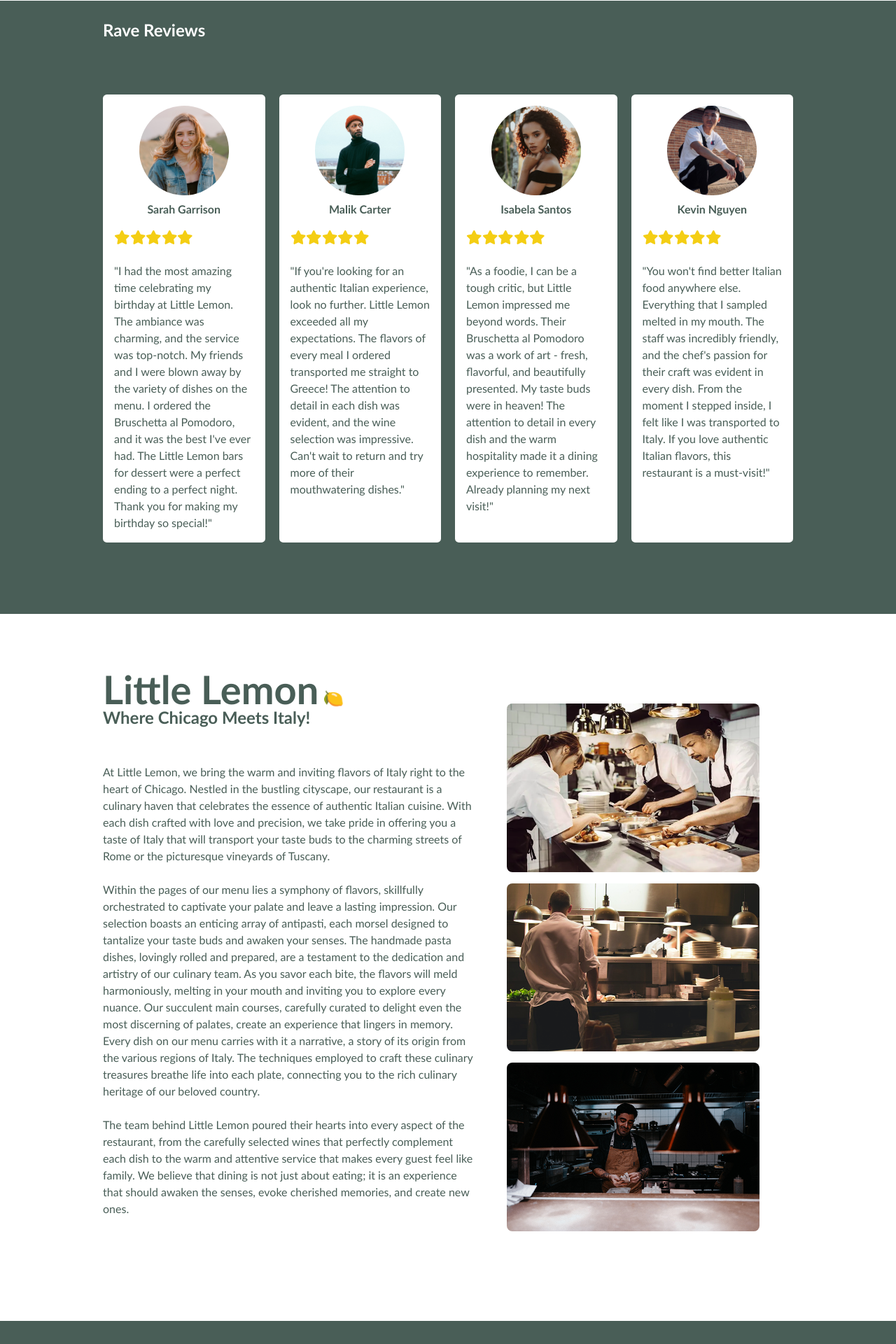
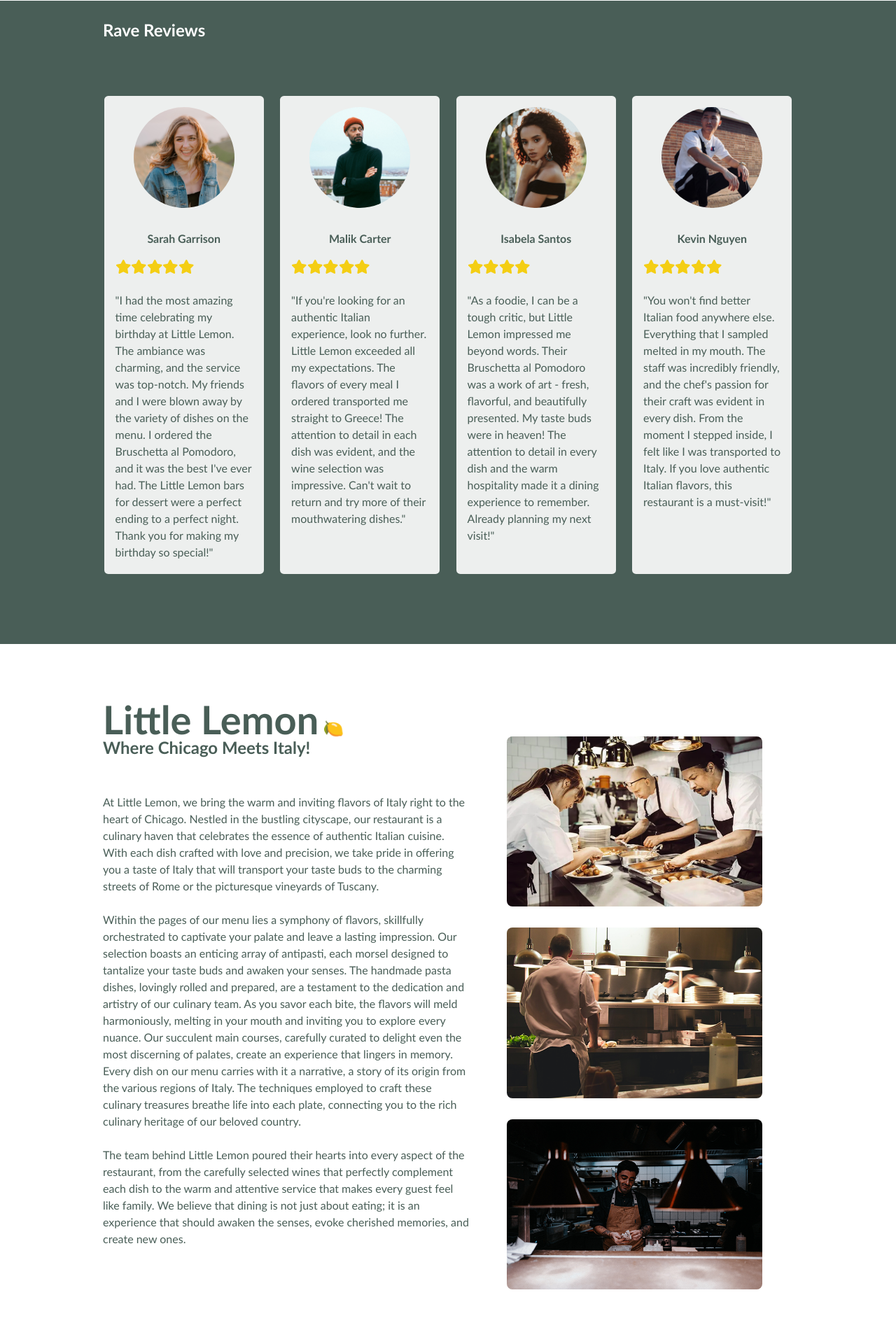
Before and after one commit to jonathanschimpf/front-end-capstone-meta-x-coursera, a React (Create React App) app: page / in a window 1280 px wide. Shown: the part 1560-3480 px from the top of the page at 70% size. Built offline with nearby package versions, Linux system fonts and the light colour scheme; a web font is replaced by a local one.

Commit message:
style adjustments

```diff
--- a/src/components/pages/Home/AboutUs.css
+++ b/src/components/pages/Home/AboutUs.css
@@ -15,6 +15,50 @@
     margin: 1.5em 0;
   }
 
+  .about-us-image-div1 img.about-us-image-team1 {
+    transition-duration: 4s; /* vendorless fallback */
+    -o-transition-duration: 4s; /* opera */
+    -ms-transition-duration: 4s; /* IE 10 */
+    -moz-transition-duration: 4s; /* Firefox */
+    -webkit-duration: 4s; /*safari and chrome */
+  }
+  .about-us-image-div2 img.about-us-image-team2 {
+    transition-duration: 4s; /* vendorless fallback */
+    -o-transition-duration: 4s; /* opera */
+    -ms-transition-duration: 4s; /* IE 10 */
+    -moz-transition-duration: 4s; /* Firefox */
+    -webkit-duration: 4s; /*safari and chrome */
+  }
+
+  .about-us-image-div3 img.about-us-image-team3  {
+    transition-duration: 4s; /* vendorless fallback */
+    -o-transition-duration: 4s; /* opera */
+    -ms-transition-duration: 4s; /* IE 10 */
+    -moz-transition-duration: 4s; /* Firefox */
+    -webkit-duration: 4s; /*safari and chrome */
+  }
+  .about-us-image-div1:hover img.about-us-image-team1 {
+    transition-duration: 4s;
+    transform: scale(1.1);
+    -webkit-transform: scale(1.1);
+     -moz-transform: scale(1.1);
+       -o-transform: scale(1.1);
+      -ms-transform: scale(1.1);
+          transform: scale(1.1);
+  }
+
+  .about-us-image-div2:hover img.about-us-image-team2 {
+    transition-duration: 4s;
+    transition-delay: 0.2s;
+    transform: scale(1.1);
+  }
+
+  .about-us-image-div3:hover img.about-us-image-team3 {
+    transition-duration: 4s;
+    transition-delay: 0.2s;
+    transform: scale(1.1);
+  }
+
 
   .about-us-chefs {
     margin: 3em 0;
@@ -29,6 +73,7 @@
   .about-us-chefs img {
     border-radius: 0.5rem;
     max-width: 20vw;
+    margin: 0.25rem;
 
   }
 
--- a/src/components/pages/Home/AboutUs.js
+++ b/src/components/pages/Home/AboutUs.js
@@ -29,9 +29,15 @@ const AboutUs = () => {
         <br/>
       </div>
       <div className="about-us-chefs">
-        <img src={littleLemonCookingTeamOne} alt="The Little Lemon Cooking Team #1" />
-        <img src={littleLemonCookingTeamTwo} alt="The Little Lemon Cooking Team #2" />
-        <img src={littleLemonCookingTeamThree} alt="The Little Lemon Cooking Team #3" />
+        <div className="about-us-image-div1">
+        <img src={littleLemonCookingTeamOne} className="about-us-image-team1" alt="The Little Lemon Cooking Team #1" />
+        </div>
+        <div className="about-us-image-div2">
+        <img src={littleLemonCookingTeamTwo} className="about-us-image-team2" alt="The Little Lemon Cooking Team #2" />
+        </div>
+        <div className="about-us-image-div3">
+        <img src={littleLemonCookingTeamThree} className="about-us-image-team3"alt="The Little Lemon Cooking Team #3" />
+        </div>
       </div>
     </section>
   );
--- a/src/components/pages/Home/Hero.css
+++ b/src/components/pages/Home/Hero.css
@@ -8,6 +8,24 @@
   gap: 3.5rem;
   margin-bottom: 9.375rem;
 }
+
+.hero-div-container img.hero-image {
+  transition-duration: 4s; /* vendorless fallback */
+  -o-transition-duration: 4s; /* opera */
+  -ms-transition-duration: 4s; /* IE 10 */
+  -moz-transition-duration: 4s; /* Firefox */
+  -webkit-duration: 4s; /*safari and chrome */
+}
+.hero-div-container:hover img.hero-image {
+  transition-duration: 4s;
+  transform: scale(1.1);
+  -webkit-transform: scale(1.1);
+     -moz-transform: scale(1.1);
+       -o-transform: scale(1.1);
+      -ms-transform: scale(1.1);
+          transform: scale(1.1);
+}
+
 
 .hero-information {
   grid-column: 1;
--- a/src/components/pages/Home/Hero.js
+++ b/src/components/pages/Home/Hero.js
@@ -24,7 +24,7 @@ const Hero = () => {
           </Link>
           </div>
         </div>
-        <div className="padmeuptop padmedownbelow">
+        <div className="padmeuptop hero-div-container padmedownbelow">
         <img
           className="hero-image"
           src={tastygrublittlelemon}
--- a/src/components/pages/Home/MealCard.css
+++ b/src/components/pages/Home/MealCard.css
@@ -12,6 +12,12 @@
 
 .meal-card:hover .meal-card-image img {
   transform: scale(1.1);
+  -webkit-transform: scale(1.1);
+     -moz-transform: scale(1.1);
+       -o-transform: scale(1.1);
+      -ms-transform: scale(1.1);
+          transform: scale(1.1);
+  transition-duration: 2s;
 }
 
 
@@ -22,6 +28,11 @@
   object-fit: cover;
   margin-bottom: 0.9375rem;
   transition: all ease-in-out 0.3s;
+  transition-duration: 2s; /* vendorless fallback */
+  -o-transition-duration: 2s; /* opera */
+  -ms-transition-duration: 2s; /* IE 10 */
+  -moz-transition-duration: 2s; /* Firefox */
+  -webkit-duration: 2s; /*safari and chrome */
 }
 
 .meal-card-header,
--- a/src/components/pages/Home/RaveReviews.js
+++ b/src/components/pages/Home/RaveReviews.js
@@ -8,8 +8,6 @@ import Headshot_KevinNguyen from './assets/Headshot_KevinNguyen.jpg';
 // Images sourced from Unsplash+ (unsplash.com)
 // The world’s most popular creative platform.
 // \/\/\/\/\/\/\/\/\/\/\/\/\/\/\/\/\/\/\/\/\/
-
-//THIS WORKS AUG 25 2023
 
 const customers = [
   {
@@ -27,7 +25,7 @@ const customers = [
   {
     fullName: 'Isabela Santos',
     image: Headshot_IsabelaSantos,
-    rating: [1, 1, 1, 1,1],
+    rating: [1, 1, 1, 1],
     says: `As a foodie, I can be a tough critic, but Little Lemon impressed me beyond words. Their Bruschetta al Pomodoro was a work of art - fresh, flavorful, and beautifully presented. My taste buds were in heaven! The attention to detail in every dish and the warm hospitality made it a dining experience to remember. Already planning my next visit!`,
   },
   {
--- a/src/components/pages/Home/RaveReviewsCard.css
+++ b/src/components/pages/Home/RaveReviewsCard.css
@@ -6,14 +6,31 @@
   flex-direction: column;
   height: 100%;
   padding: 1rem;
-  background-color: #FFFFFF;
+  margin: 0.1rem;
+  background-color: #EDEFEE;
   border-radius: 0.35rem;
 }
 
 .rave-reviews-card img {
-  width: 8rem;
+  width: 9rem;
   margin: 0 auto 0.5rem auto;
   border-radius: 50%;
+  transition-duration: 4s; /* vendorless fallback */
+  -o-transition-duration: 4s; /* opera */
+  -ms-transition-duration: 4s; /* IE 10 */
+  -moz-transition-duration: 4s; /* Firefox */
+  -webkit-duration: 4s; /*safari and chrome */
+}
+
+.rave-reviews-card:hover img {
+  transition-duration: 4s;
+  border-radius: 49.5%;
+  transform: scale(1.1);
+  -webkit-transform: scale(1.1);
+     -moz-transform: scale(1.1);
+       -o-transform: scale(1.1);
+      -ms-transform: scale(1.1);
+          transform: scale(1.1);
 }
 
 .rave-reviews-card h4 {
@@ -28,7 +45,7 @@
 /* // MEDIA QUERIES BELOW FOR RESPONSIVE DESIGN // */
 /* ------------------------------------------------ */
 
-@media (max-width: 949px) {
+@media (max-width: 960px) {
 .rave-reviews-card {
   grid-column: auto;
   grid-row: auto;
--- a/src/components/pages/Home/RaveReviewsCard.js
+++ b/src/components/pages/Home/RaveReviewsCard.js
@@ -11,6 +11,7 @@ const RaveReviewsCard = ({ customer }) => {
   return (
     <article className="rave-reviews-card">
       <img src={customer.image} alt={customer.fullName} />
+      <br/>
       <h4>{customer.fullName}</h4>
       <span>
         {customer.rating.map((ratingPoint, index) =>
--- a/src/utils/fakeAPI.js
+++ b/src/utils/fakeAPI.js
@@ -3,6 +3,7 @@ const fetchAPI = date => {
   const startTime = 16.5; // 4:30 PM in 24-hour format
   const endTime = 22;    // 10:00 PM in 24-hour format
 
+// 24hr format conversion to AM/PM format below
   for (let i = startTime; i <= endTime; i += 0.5) {
     const hours = Math.floor(i);
     const minutes = i % 1 === 0.5 ? '30' : '00';
```
